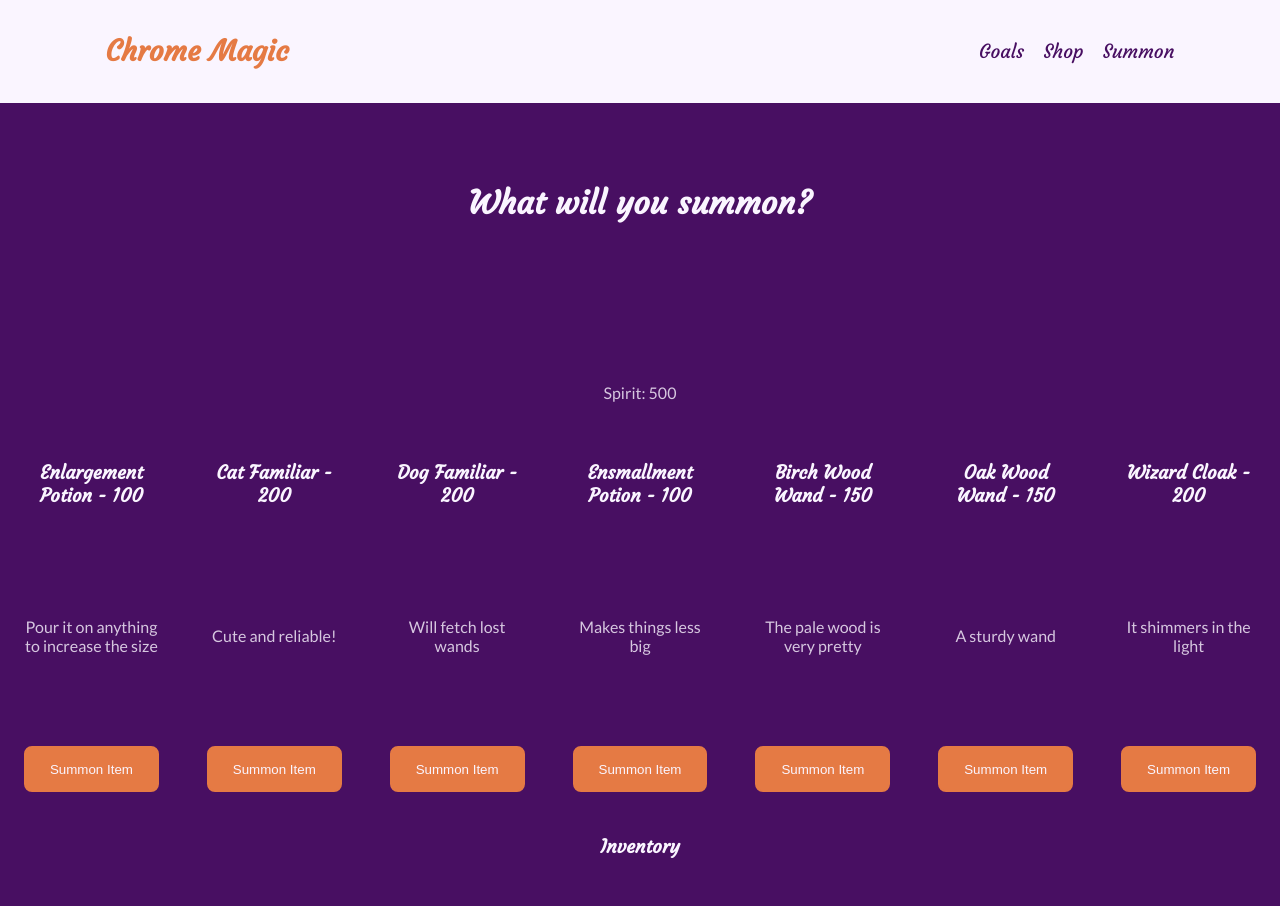
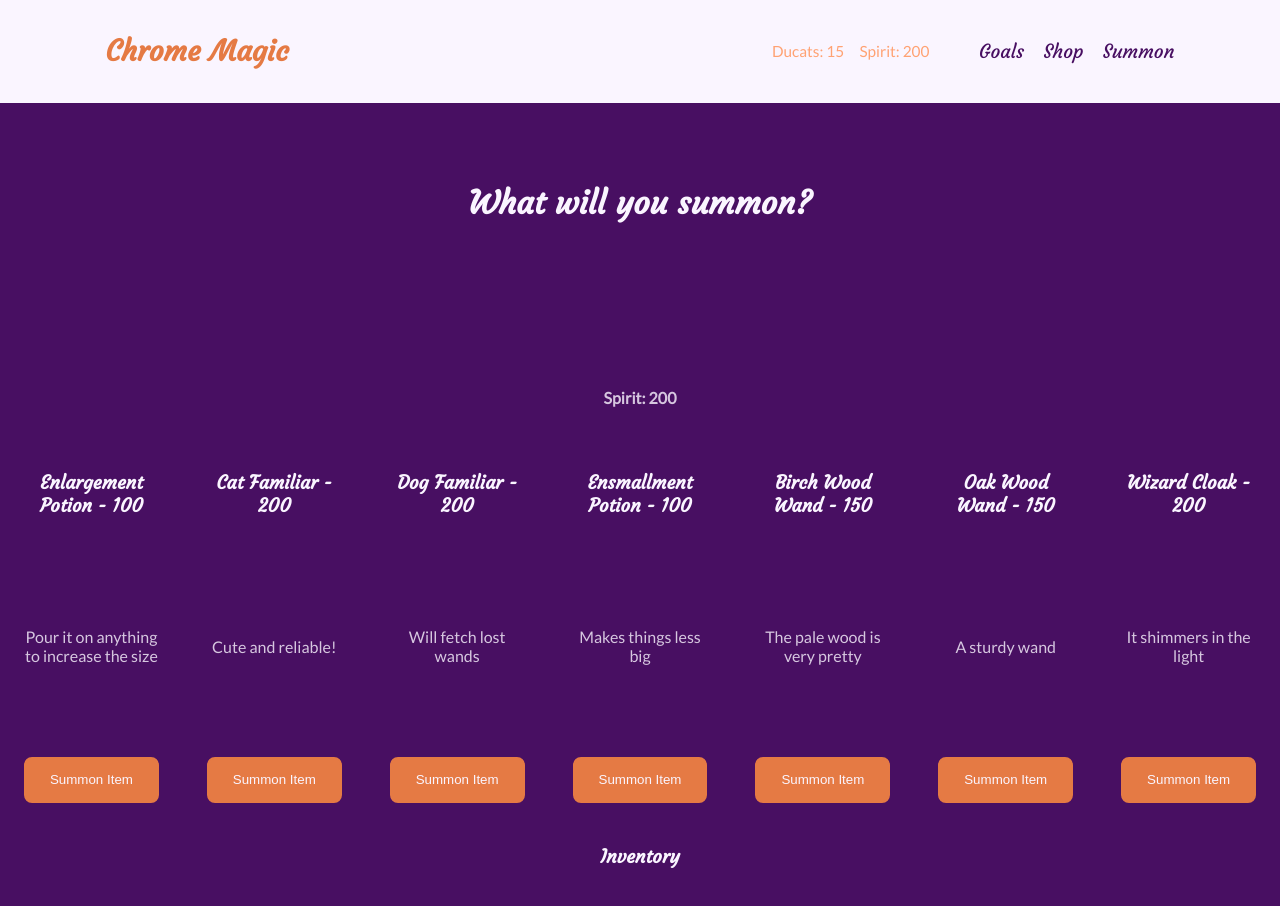
Before and after one commit to cmarsh27/chromemagic, a React (Create React App) app: page /summon in a window 1280 px wide. Shown: the top 906 px of the page. Built offline with nearby package versions, Linux system fonts and the light colour scheme.

Commit message:
Currency

```diff
--- a/src/App.js
+++ b/src/App.js
@@ -1,4 +1,4 @@
-import React from "react";
+import React, {useState} from "react";
 import { BrowserRouter, Routes, Route } from "react-router-dom";
 
 import Navbar from "./components/Navbar/Navbar";
@@ -8,13 +8,24 @@ import Summon from "./pages/Summon/Summon";
 
 
 function App() {
+   const [spirit , setSpirit]  = useState(200)
+   const [ducats , setDucats]  = useState(15)
+
+   const modifySpirit = modifier => {
+      setSpirit(current => current + modifier);
+   }
+
+   const modifyDucats = modifier => {
+      setDucats(current => current + modifier);
+   }
+
    return (
          <BrowserRouter>
-         <Navbar/>
+            <Navbar spirit={spirit} ducats={ducats}/>
             <Routes>
-            <Route path="/" exact element = {<Goals/>} />
-            <Route path="/shop" exact element = {<Shop/>} />
-            <Route path="/summon" exact element = {<Summon/>} />
+               <Route path="/" exact element = {<Goals spirit={spirit} modifySpirit={modifySpirit}/>} />
+               <Route path="/shop" exact element = {<Shop ducats={ducats} modifyDucats={modifyDucats}/>} />
+               <Route path="/summon" exact element = {<Summon spirit={spirit} modifySpirit={modifySpirit}/>} />
             </Routes>
          </BrowserRouter>
    );
--- a/src/components/Navbar/Navbar.js
+++ b/src/components/Navbar/Navbar.js
@@ -1,17 +1,23 @@
 import { Link } from 'react-router-dom'
 
 
-const Navbar = () => {
+const Navbar = ({spirit, ducats}) => {
   return (
     <nav className='Navbar'>
 
         <Link className='nav-link' to='/'><h1 className='branding'>Chrome Magic</h1></Link>
+        <div className='nav-items'>
+          <div className='currency-display'>
+                  <p>Ducats: {ducats}</p>
+                  <p>Spirit: {spirit}</p>
+          </div>
+          <ul>
+              <Link className='nav-link' to='/'>Goals</Link>
+              <Link className='nav-link' to='/shop'>Shop</Link>
+              <Link className='nav-link' to='/summon'>Summon</Link>
+          </ul>
+        </div>
 
-        <ul>
-            <Link className='nav-link' to='/'>Goals</Link>
-            <Link className='nav-link' to='/shop'>Shop</Link>
-            <Link className='nav-link' to='/summon'>Summon</Link>
-        </ul>
 
     </nav>
 
--- a/src/index.css
+++ b/src/index.css
@@ -102,11 +102,23 @@ button:hover{
   padding: 0 5em;
 }
 
+.nav-items{
+  display:flex;
+}
+
 .nav-link{
   font-family: 'Courgette', cursive;
   text-decoration: none;
   color: var(--dark-color);
   margin: 0.5em;
+}
+
+.currency-display{
+  display:flex;
+  align-items: center;
+  gap: 1em;
+  font-size: 0.8em;
+
 }
 
 .rare{
--- a/src/pages/Goals/Goals.js
+++ b/src/pages/Goals/Goals.js
@@ -2,13 +2,13 @@ import React, {useState} from 'react'
 
 
 
-const Goals = () => {
+const Goals = ({spirit, modifySpirit}) => {
   const [goalData, setNewGoalData] = useState([])
   const [newGoal, setNewGoal] = useState({title : "", expires : "24", completed : "false"})
-
   const [locked, setLocked] = useState(false)
 
   const limit = 3;
+  const spiritInc = 50;
 
   const addGoal = (e) => {
     e.preventDefault()
@@ -32,6 +32,7 @@ const Goals = () => {
   const completeGoal = (index) => {
     if (goalData.length <= 1 ){
       setLocked(false)
+      modifySpirit(spiritInc)
     }
 
     alert("You did it!")
@@ -49,6 +50,7 @@ const Goals = () => {
             <p>Choose three goals and write them down below. Once you're happy with your choices, lock them in for the day. </p>
             <p>Check off your goals as you complete them. Try to complete all 3!</p>
             <br />
+            <h4>Spirit : {spirit}</h4>
             <div>
               <h2>These are your goals..</h2>
                 {goalData.map((goal, index) =>
--- a/src/pages/Shop/Shop.js
+++ b/src/pages/Shop/Shop.js
@@ -14,7 +14,7 @@ const itemData = [
 
 let randItems = []
 
-const Shop = () => {
+const Shop = ({ducats, modifyDucats}) => {
 
   const [inventory, setcurrentInventory] = useState([])
 
@@ -49,6 +49,8 @@ const Shop = () => {
             <h1>What's for sale?</h1>
         </header>
         <section className='section'>
+        <h4 className='description'>Ducats: {ducats} </h4>
+
         <div className='shop-items'>
           {randItems.map((item, index) =>
                   <div key = {index} >
--- a/src/pages/Summon/Summon.js
+++ b/src/pages/Summon/Summon.js
@@ -12,15 +12,13 @@ const recipes=[
 
 
 
-const Summon = () => {
+const Summon = ({spirit, modifySpirit}) => {
 
-const [spirit, updateSpirit] = useState(500)
 const [inventory, setcurrentInventory] = useState([])
 
 const summonItem = (item) => {
     if (spirit>=item.cost) {
-      const newspirit = spirit-item.cost
-      updateSpirit(newspirit)
+      modifySpirit(-item.cost)
       const newInventory = [...inventory,  item ];
       setcurrentInventory(newInventory)
     }
@@ -32,7 +30,7 @@ const summonItem = (item) => {
             <h1>What will you summon?</h1>
         </header>
         <section className='section'>
-            <p className='description'>Spirit: {spirit} </p>
+            <h4 className='description'>Spirit: {spirit} </h4>
             <div className='recipe-list'>
             {recipes.map((item, index) =>
                     <div key = {index} className="recipe-item" >
```
Lines whose indentation alone changed are shown as unchanged.
